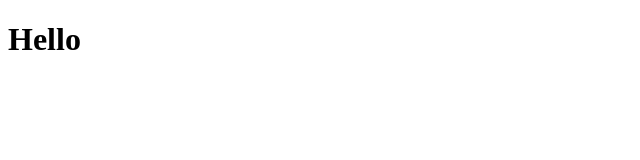
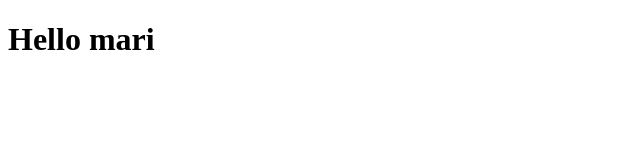
Before and after one commit to mariromana/project, a plain HTML site: page index.html in a window 1280 px wide. Shown: the whole page, without its empty margins (0-640 px from the left). Drawn offline with Linux system fonts and the light colour scheme.

Commit message:
second commit

```diff
--- a/index.html
+++ b/index.html
@@ -6,6 +6,6 @@
     <title>Document</title>
 </head>
 <body>
-    <h1>Hello </h1>
+    <h1>Hello mari </h1>
 </body>
 </html>
```
